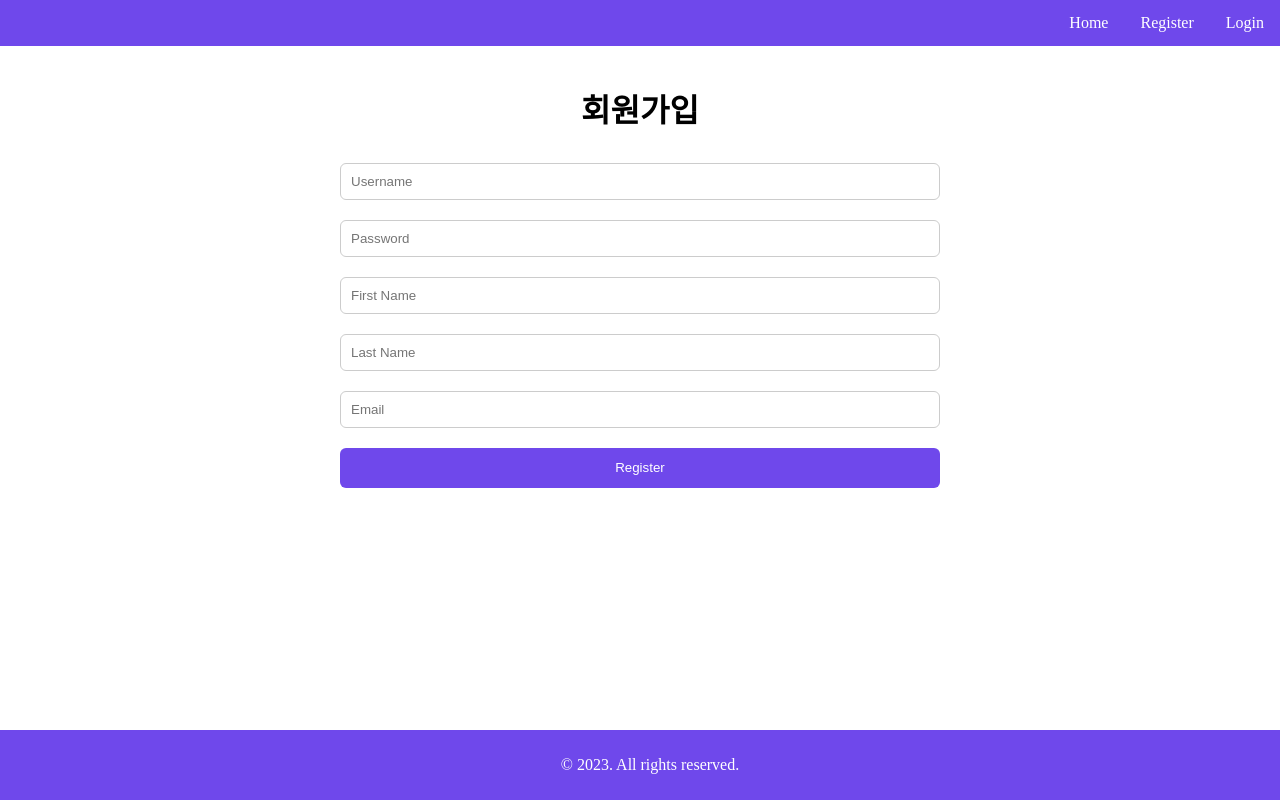
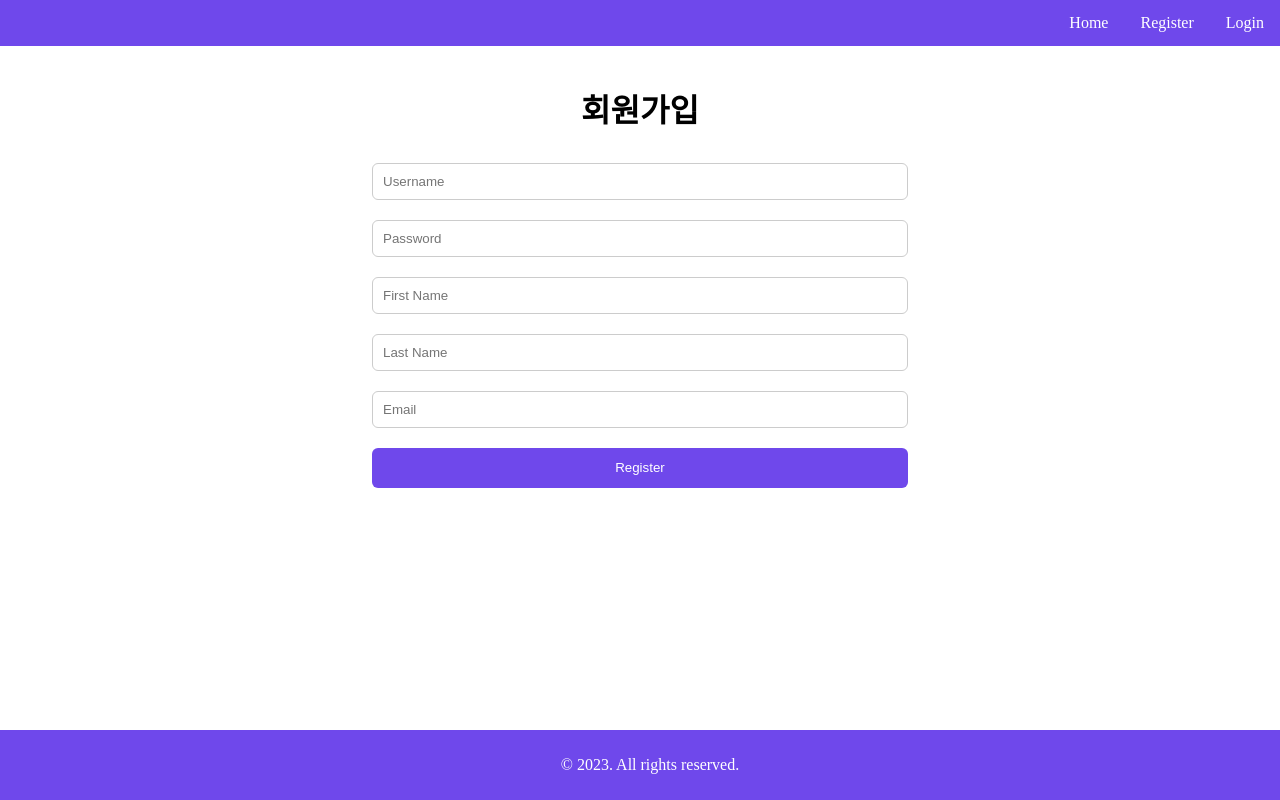
Before and after one commit to anc5557/Diary, a React (Create React App) app in the folder frontend/: page /auth/register in a window 1280 px wide. Built offline with nearby package versions, Linux system fonts and the light colour scheme.

Commit message:
Add class name to register form in Register.js

```diff
--- a/frontend/src/Register.js
+++ b/frontend/src/Register.js
@@ -40,7 +40,7 @@ function Register() {
   return (
     <div className="register-container">
       <h1 className="register-title">회원가입</h1>
-      <form onSubmit={handleSubmit}>
+      <form className='register-form' onSubmit={handleSubmit}>
         <input className="register-input" type="text" placeholder="Username" value={username} onChange={(e) => setUsername(e.target.value)} />
         <input className="register-input" type="password" placeholder="Password"
                           pattern='^(?=.*[A-Za-z])(?=.*\d)[A-Za-z\d]{8,20}$'
```
